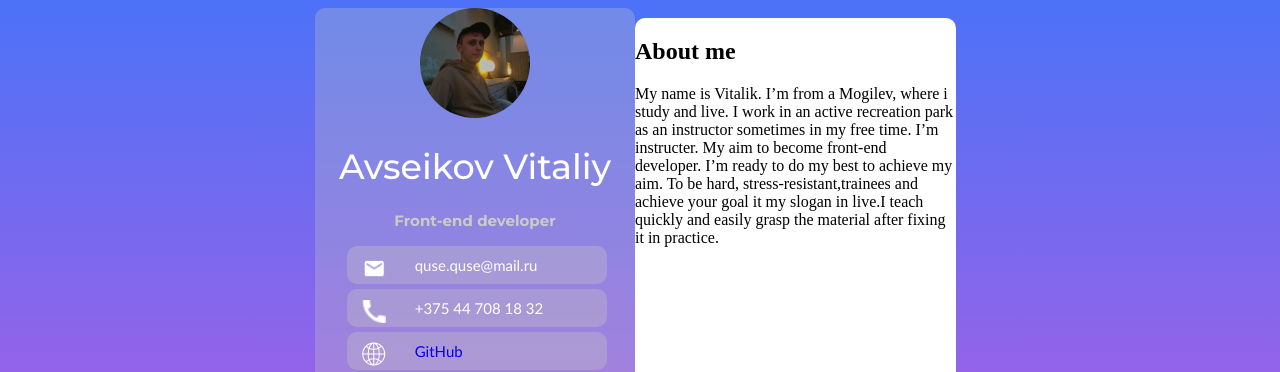
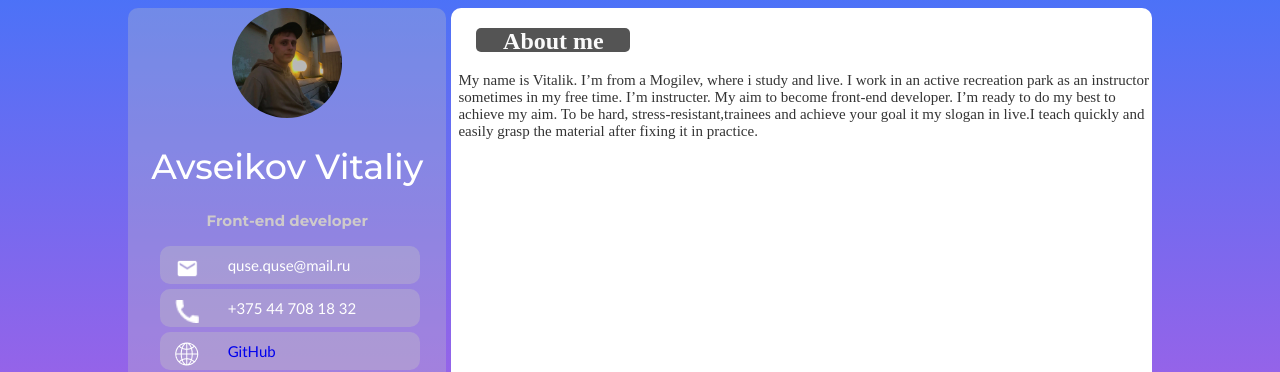
Before and after one commit to qusewen/rsschool-cv-old, a plain HTML site: page index.html in a window 1280 px wide. Shown: the top 372 px of the page. Drawn offline with Linux system fonts and the light colour scheme; files that its build step writes are made by us from their sources; files whose address does not match are found by name.

```diff
--- a/css/style.css
+++ b/css/style.css
@@ -4,7 +4,7 @@ body{
 
 }
 .container{
-    width: 650px;
+    width: 1024px;
     margin: 0 auto;
 
 }
@@ -23,7 +23,7 @@ body{
     background: rgba(196, 196, 196, 0.3);
     border-radius: 10px;
     width: 320px;
-    height: 850px;
+    height: 830px;
 }
 .info{
     text-align: center;
@@ -112,8 +112,25 @@ a{
     justify-content: center;
 }
 .section2{
-    width: 321px;
+    width: 704px;
     height: 830px;
     background: #FFFFFF;
     border-radius: 10px;
+    margin-left: 5px;
 }
+.aboutme{
+    width: 154px;
+    height: 24px;
+    color: #FAFAFA;
+    margin-left: 25px;
+    text-align: center;
+    background: #545454;
+    border-radius: 5px;
+
+}
+.about p{
+    margin-left: 7px;
+    font-size: 15px;
+    line-height: px;
+    color: rgba(0, 0, 0, 0.8);
+}
--- a/index.html
+++ b/index.html
@@ -39,7 +39,7 @@
                 </div>
                 <div class="section2">
                     <div class="about">
-                        <h2>About me</h2>
+                        <h2 class="aboutme">About me</h2>
                         <p>My name is Vitalik. I’m from a Mogilev, where i study and live. I work in an active recreation park as an instructor sometimes in my free time. I’m instructer. My aim to become front-end developer. I’m ready to do my best to achieve my aim. To be hard, stress-resistant,trainees and achieve your goal it my slogan in live.I teach quickly and easily grasp the material after fixing it in practice.</p>
                     </div>
                 </div>
```
